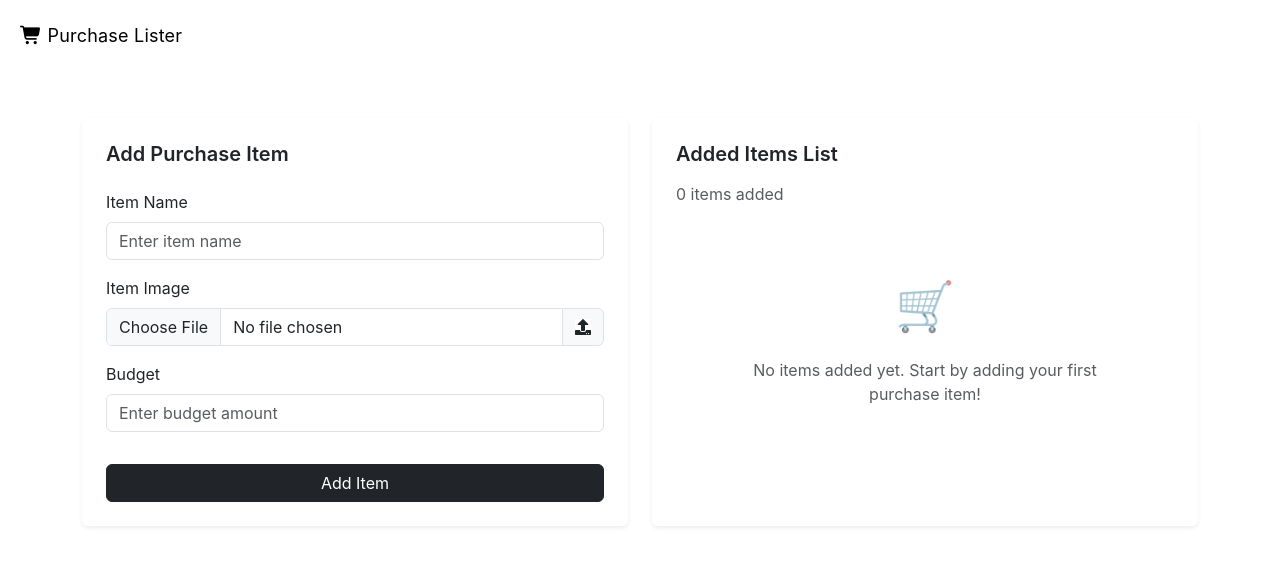
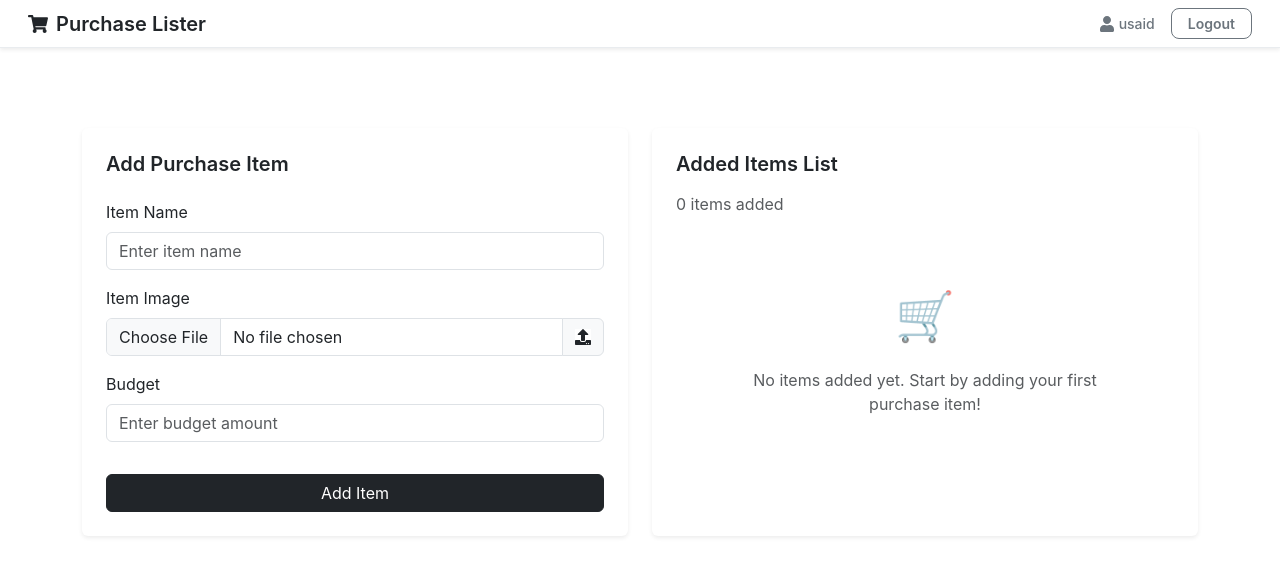
Before and after one commit to UsaidDev/Purchase-Lister, a React (Create React App) app: page / in a window 1280 px wide. Shown: the top 576 px of the page. Built offline with nearby package versions, Linux system fonts and the light colour scheme.

Commit message:
Navbar-signup

```diff
--- a/package.json
+++ b/package.json
@@ -9,6 +9,7 @@
     "@testing-library/user-event": "^13.5.0",
     "bootstrap": "^5.3.8",
     "bootstrap-icons": "^1.13.1",
+    "firebase": "^12.4.0",
     "react": "^19.2.0",
     "react-dom": "^19.2.0",
     "react-icons": "^5.5.0",
--- a/src/App.js
+++ b/src/App.js
@@ -1,6 +1,6 @@
 import './App.css'
-import Container from './Components/Navbar/Container/Container';
-import Navbar from './Components/Navbar/Navbar';
+import Container from './Components/Container/Container'
+import Navbar from './Components/Navbar/Navbar'
 
 function App() {
   return (
--- /dev/null
+++ b/src/Components/Container/Container.css
@@ -0,0 +1,16 @@
+
+.form-control:focus {
+  box-shadow: none !important;
+  border-color: #ced4da !important; /* Keeps normal gray border */
+}
+@media (min-width: 992px) {
+  .container {
+    margin-top: 80px; /* only for large screens */
+  }
+}
+
+@media (max-width: 991px) {
+  .container {
+    margin-top: 50px; /* no top margin for mobile/tablet */
+  }
+}
--- a/src/Components/Navbar/Container/Container.jsx
+++ b/src/Components/Container/Container.jsx
@@ -22,7 +22,6 @@ const Container = () => {
       reader.readAsDataURL(file);
     }
   };
-
   const handleSubmit = (e) => {
     e.preventDefault();
     if (!itemName || !itemImage || !itemPrice) return;
@@ -47,7 +46,7 @@ const Container = () => {
     SetItemImage("");
     SetItemPrice("");
     if (fileInputRef.current) {
-      fileInputRef.current.value = ""; // clear selected file
+      fileInputRef.current.value = "";
     }
   };
 
@@ -71,7 +70,7 @@ const Container = () => {
   };
 
   return (
-    <div className="container my-5">
+    <div className="container mb-5">
       <div className="row g-4">
         {/* Left Side - Add / Update Item */}
         <div className="col-12 col-md-6">
--- a/src/Components/Navbar/Container/Container.css
+++ /dev/null
@@ -1,5 +0,0 @@
-
-.form-control:focus {
-  box-shadow: none !important;
-  border-color: #ced4da !important; /* Keeps normal gray border */
-}
--- a/src/Components/Navbar/Navbar.css
+++ b/src/Components/Navbar/Navbar.css
@@ -1,21 +1,8 @@
-.navbar_container{
-    height: 70px;
-    display: flex;
-    align-items: center;
-    padding: 0 20px;
+.navbar {
+  border-bottom: 1px solid #e9ecef;
 }
-.nav-left{
-    display: flex;
-    align-items: center;
-    color: #000;
+
+.btn-outline-secondary:hover {
+  background-color: #f8f9fa;
+  color: #000;
 }
-.nav-left i{
-    font-size: 18px;
-    margin-right: 5px;
-    color: #000;
-}
-.site-name{
-    font-size: 18px;
-    /* font-weight: 600; */
-    letter-spacing: 0.2px;
-}
--- a/src/Components/Navbar/Navbar.jsx
+++ b/src/Components/Navbar/Navbar.jsx
@@ -1,17 +1,31 @@
 import React from "react";
-import "./Navbar.css";
+import "bootstrap/dist/css/bootstrap.min.css";
+import { FaShoppingCart, FaUser } from "react-icons/fa";
+import '../Navbar/Navbar.css'
 
-function Navbar() {
+const Navbar = () => {
   return (
-    <div>
-      <nav class="navbar_container">
-        <div class="nav-left">
-          <i class="fa-solid fa-cart-shopping"></i>
-          <span class="site-name">Purchase Lister</span>
+    <nav className="navbar bg-white shadow-sm px-3 py-2">
+      <div className="container-fluid d-flex justify-content-between align-items-center">
+        {/* Left: Logo & Title */}
+        <div className="d-flex align-items-center gap-2">
+          <FaShoppingCart size={20} />
+          <span className="fw-semibold fs-5">Purchase Lister</span>
         </div>
-      </nav>
-    </div>
+
+        {/* Right: Username & Logout */}
+        <div className="d-flex align-items-center gap-3">
+          <div className="d-flex align-items-center text-secondary gap-1">
+            <FaUser size={16} />
+            <span className="fw-medium small">usaid</span>
+          </div>
+          <button className="btn btn-outline-secondary btn-sm fw-semibold rounded-3 px-3">
+            Logout
+          </button>
+        </div>
+      </div>
+    </nav>
   );
-}
+};
 
 export default Navbar;
```
Also changed, not shown: src/Components/Login/Login.jsx (added, +75 -0 lines), src/Components/Signup/Signup.jsx (added, +113 -0 lines), src/Components/Login/Login.css (added), src/Components/Signup/Signup.css (added), 1 other file (tests, documents, lock files or other folders).
